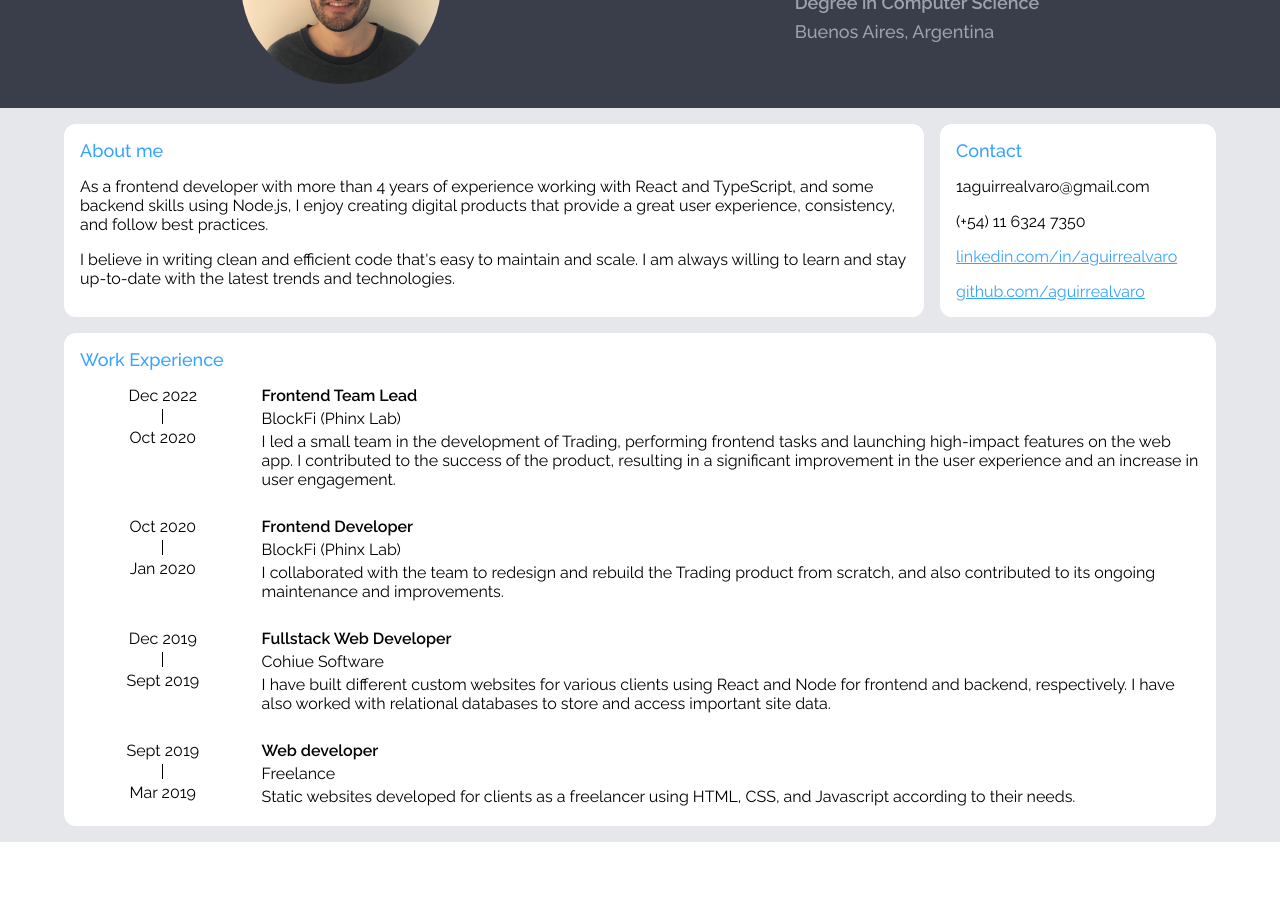
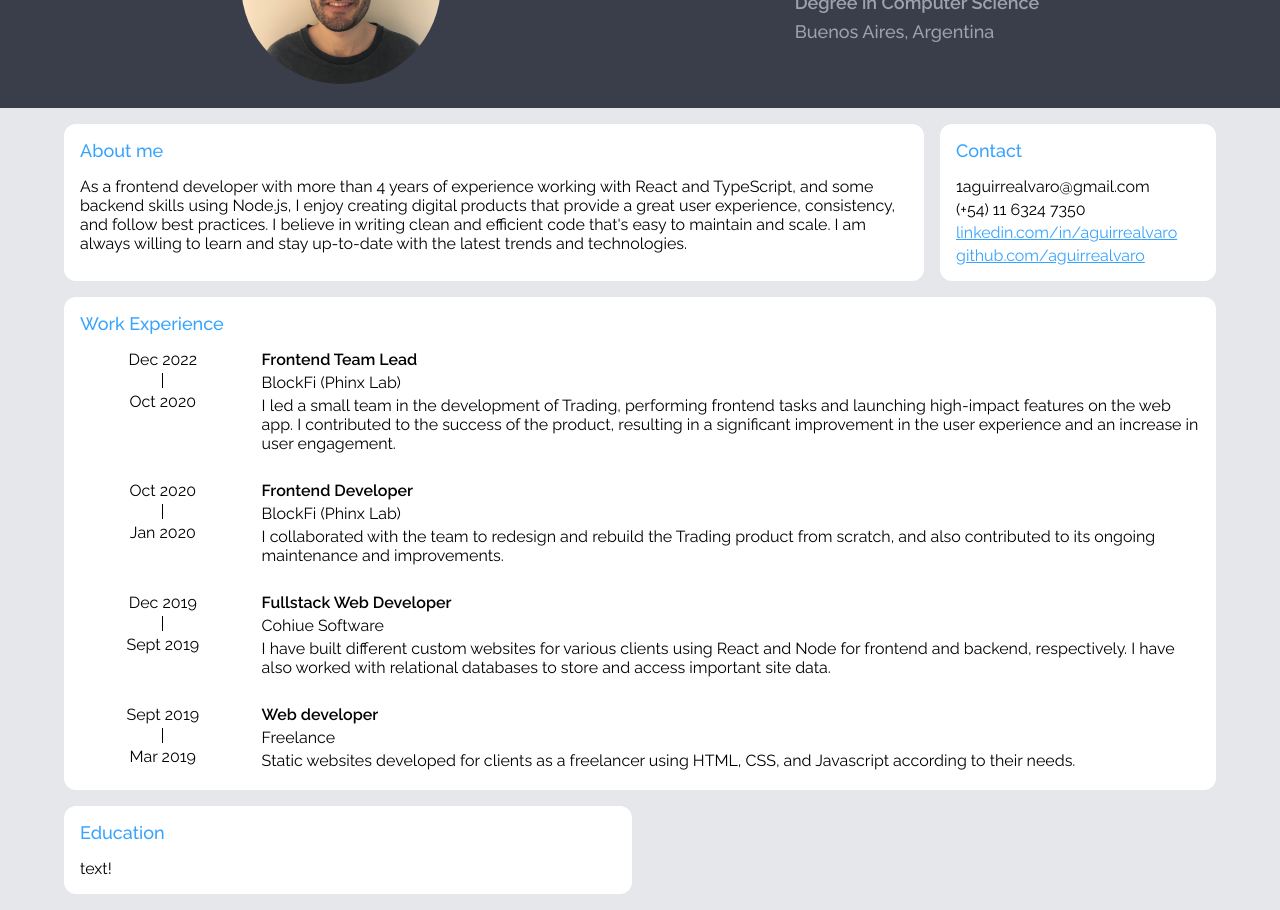
Before and after one commit to aguirrealvaro/cv, a Next.js app: page / in a window 1280 px wide. Shown: the part 140-1050 px from the top of the page. Before the commit the page ends 982 px from the top, so only its background shows below. Built offline with nearby package versions, Linux system fonts and the light colour scheme.

Commit message:
Fix height of cards

```diff
--- a/pages/index.tsx
+++ b/pages/index.tsx
@@ -1,6 +1,6 @@
 import Head from "next/head";
 import styled from "styled-components";
-import { About, Banner, Contact, Experience } from "@/components";
+import { About, Banner, Contact, Education, Experience } from "@/components";
 import { Wrapper } from "@/css";
 
 const Home = () => {
@@ -16,6 +16,7 @@ const Home = () => {
             <About />
             <Contact />
             <Experience />
+            <Education />
           </Grid>
         </Wrapper>
       </Main>
@@ -43,7 +44,5 @@ const Grid = styled.div`
   display: grid;
   grid-gap: ${({ theme }) => theme.spacing[4]};
   grid-template-columns: repeat(4, 1fr);
-  grid-template-rows: auto;
-  grid-auto-rows: 1fr;
-  grid-template-areas: "about about about contact" "experience experience experience experience";
+  grid-template-areas: "about about about contact" "experience experience experience experience" "education education . .";
 `;
--- a/src/components/About/About.tsx
+++ b/src/components/About/About.tsx
@@ -10,11 +10,9 @@ export const About: FunctionComponent = () => {
         <CardText>
           As a frontend developer with more than 4 years of experience working with React and
           TypeScript, and some backend skills using Node.js, I enjoy creating digital products
-          that provide a great user experience, consistency, and follow best practices.
-        </CardText>
-        <CardText>
-          I believe in writing clean and efficient code that&apos;s easy to maintain and scale.
-          I am always willing to learn and stay up-to-date with the latest trends and
+          that provide a great user experience, consistency, and follow best practices. I
+          believe in writing clean and efficient code that&apos;s easy to maintain and scale. I
+          am always willing to learn and stay up-to-date with the latest trends and
           technologies.
         </CardText>
       </Card>
--- /dev/null
+++ b/src/components/Education/Education.tsx
@@ -0,0 +1,18 @@
+import { FunctionComponent } from "react";
+import styled from "styled-components";
+import { Card, CardTitle } from "@/css";
+
+export const Education: FunctionComponent = () => {
+  return (
+    <Container>
+      <Card>
+        <CardTitle>Education</CardTitle>
+        <div>text!</div>
+      </Card>
+    </Container>
+  );
+};
+
+const Container = styled.div`
+  grid-area: education;
+`;
--- /dev/null
+++ b/src/components/Education/index.ts
@@ -0,0 +1 @@
+export { Education } from "./Education";
--- a/src/components/index.ts
+++ b/src/components/index.ts
@@ -2,3 +2,4 @@ export { Banner } from "./Banner";
 export { About } from "./About";
 export { Contact } from "./Contact";
 export { Experience } from "./Experience";
+export { Education } from "./Education";
--- a/src/css/commonStyles.ts
+++ b/src/css/commonStyles.ts
@@ -33,7 +33,7 @@ export const CardTitle = styled.h4`
 `;
 
 export const CardText = styled.p`
-  margin-bottom: ${({ theme }) => theme.spacing[4]};
+  margin-bottom: ${({ theme }) => theme.spacing[1]};
   &:last-child {
     margin-bottom: 0;
   }
```
